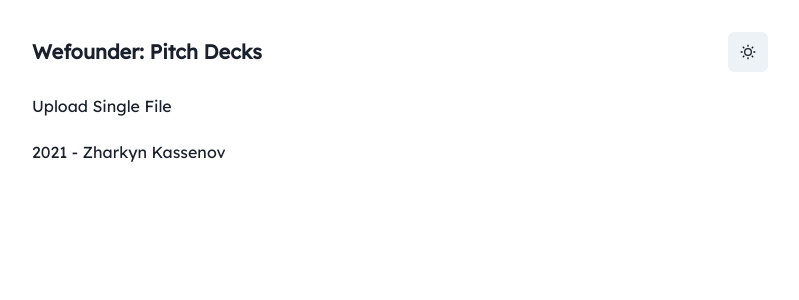
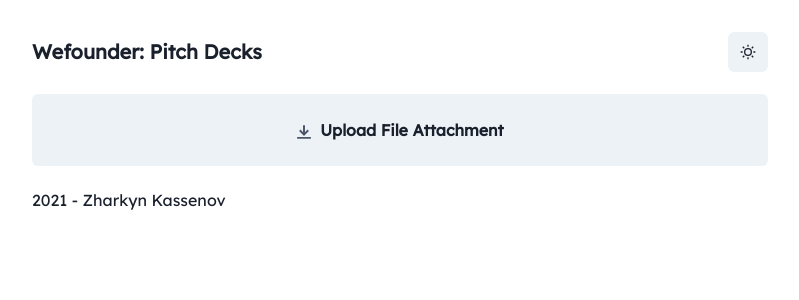
Before and after one commit to kassenov/wefounder, a Next.js app: page /upload/pitch_deck_1 in a window 1280 px wide. Shown: the top 300 px of the page, without its empty margins (240-1039 px from the left). Built offline with nearby package versions, Linux system fonts and the light colour scheme.

Commit message:
Updated upload progress

```diff
--- a/package.json
+++ b/package.json
@@ -34,7 +34,9 @@
     "next-connect": "^0.10.1",
     "reflect-metadata": "^0.1.13",
     "better-sqlite3": "^7.1.5",
-    "convertapi": "^1.11.0"
+    "convertapi": "^1.11.0",
+    "@chakra-ui/icons": "^1.0.13",
+    "react-dropzone": "^11.3.2"
   },
   "devDependencies": {
     "@babel/core": "^7.14.0",
--- a/src/components/UiFileInputButton.tsx
+++ /dev/null
@@ -1,56 +0,0 @@
-import React from "react";
-
-export interface IProps {
-  acceptedFileTypes?: string;
-  allowMultipleFiles?: boolean;
-  label: string;
-  onChange: (formData: FormData) => void;
-  uploadFileName: string;
-}
-
-export const UiFileInputButton: React.FC<IProps> = (props) => {
-  const fileInputRef = React.useRef<HTMLInputElement | null>(null);
-  const formRef = React.useRef<HTMLFormElement | null>(null);
-
-  const onClickHandler = () => {
-    fileInputRef.current?.click();
-  };
-
-  const onChangeHandler = (event: React.ChangeEvent<HTMLInputElement>) => {
-    if (!event.target.files?.length) {
-      return;
-    }
-
-    const formData = new FormData();
-
-    Array.from(event.target.files).forEach((file) => {
-      formData.append(event.target.name, file);
-    });
-
-    props.onChange(formData);
-
-    formRef.current?.reset();
-  };
-
-  return (
-    <form ref={formRef}>
-      <button type="button" onClick={onClickHandler}>
-        {props.label}
-      </button>
-      <input
-        accept={props.acceptedFileTypes}
-        multiple={props.allowMultipleFiles}
-        name={props.uploadFileName}
-        onChange={onChangeHandler}
-        ref={fileInputRef}
-        style={{ display: "none" }}
-        type="file"
-      />
-    </form>
-  );
-};
-
-UiFileInputButton.defaultProps = {
-  acceptedFileTypes: "",
-  allowMultipleFiles: false,
-};
--- a/src/pages/upload/[pitchDeckSlug].tsx
+++ b/src/pages/upload/[pitchDeckSlug].tsx
@@ -1,37 +1,76 @@
-import { UiFileInputButton } from "components/UiFileInputButton";
+import { useDropzone } from 'react-dropzone';
 import axios from "axios";
 import { useRouter } from "next/router";
+import { useCallback, useState } from "react";
+import { Box, Center, Stack, Text } from '@chakra-ui/layout';
+import { Progress } from '@chakra-ui/progress';
+import { DownloadIcon } from '@chakra-ui/icons';
 
 const UploadPage = () => {
   const router = useRouter();
   const { pitchDeckSlug } = router.query;
 
-  const onChange = async (formData: FormData) => {
-    const config = {
-      headers: { "content-type": "multipart/form-data" },
-      onUploadProgress: (event: any) => {
-        console.log(
-          `Current progress:`,
-          Math.round((event.loaded * 100) / event.total)
-        );
-      },
-    };
+  const [progress, setProgress] = useState<number | undefined>(undefined);
 
-    const response = await axios.post(
+  const config = {
+    headers: { "content-type": "multipart/form-data" },
+    onUploadProgress: (event: ProgressEvent) => {
+      const progress = Math.round((event.loaded * 100) / event.total);
+      setProgress(progress)
+    },
+  };
+
+  const onDrop = useCallback(async (acceptedFiles) => {
+    const file = acceptedFiles[0];
+
+    const formData = new FormData();
+    formData.append("theFile", file);
+
+    return await axios.post(
       `/api/upload/${pitchDeckSlug}`,
       formData,
       config
     );
+  }, [pitchDeckSlug]);
 
-    console.log("response", response.data);
+  const dropzoneState = useDropzone({
+    onDrop,
+    accept: '.ppt, .pptx, .pdf', // We can accpet other files but limit it for the sake of the exercise
+  });
+
+  const getHighlightColor = () => {
+    if (dropzoneState.isDragAccept) {
+      return 'blue.100';
+    }
+    if (dropzoneState.isDragReject) {
+      return 'red.200';
+    }
+    if (dropzoneState.isDragActive) {
+      return 'blue.100';
+    }
   };
 
   return (
-    <UiFileInputButton
-      label="Upload Single File"
-      uploadFileName="theFile"
-      onChange={onChange}
-    />
+    <div {...dropzoneState.getRootProps({ className: 'dropzone' })}>
+      <Box bg="gray.100" p={4} borderRadius="md" cursor="pointer" bgColor={getHighlightColor()}>
+        {progress === undefined ? (
+          <Center w="100%" p={2}>
+            <input aria-label="file-upload" {...dropzoneState.getInputProps()} />
+            <Box fontWeight="bold">
+              <DownloadIcon color="gray.600" mr="2" />
+              Upload File Attachment
+            </Box>
+          </Center>
+        ) : (
+          <Stack w="100%" p={0}>
+            <Center as={Text} variant="1" fontSize="sm" color="gray.600" pb={1}>
+              Uploading file...
+            </Center>
+            <Progress value={progress} size="sm" />
+          </Stack>
+        )}
+      </Box>
+    </div>
   );
 };
 
```
Also changed, not shown: 2 other files (tests, documents, lock files or other folders).
